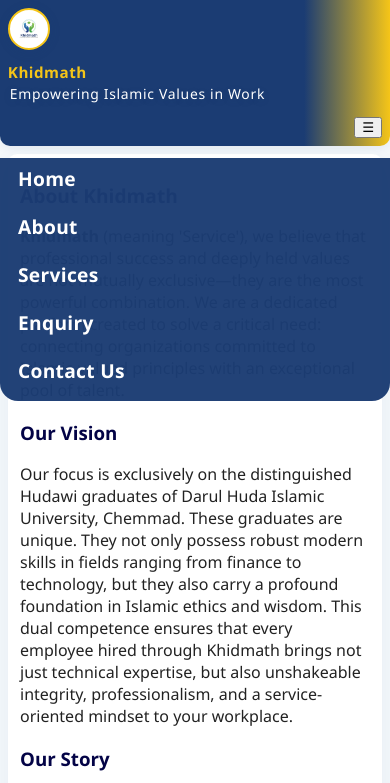
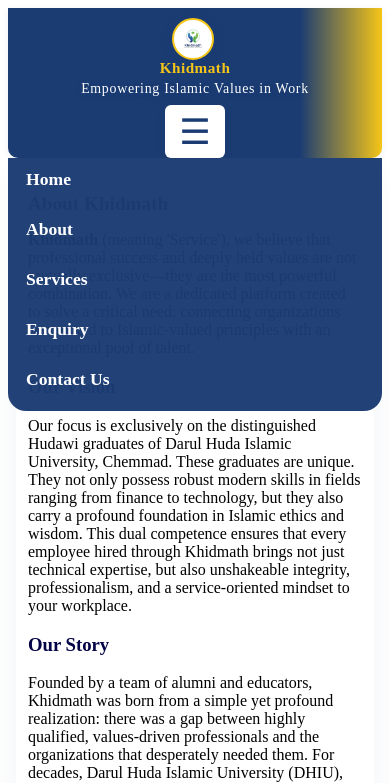
Before and after one commit to Badhushaparakkallil/Khidmath-website, a plain HTML site: page about.html in a window 390 px wide. Both pictures are taken after a click on the button "Open menu". Shown: the top 783 px of the page. Drawn offline with Linux system fonts and the light colour scheme; a script that the page names is missing.

Commit message:
Update style.css

```diff
--- a/style.css
+++ b/style.css
@@ -5,88 +5,87 @@
   --text: #222;
 }
 
-body {
-  font-family: 'Segoe UI', Arial, sans-serif;
-  background: var(--background);
-  color: var(--text);
-  margin: 0;
-  padding: 0;
-}
-
-/* Responsive Header Section */
 .main-header {
   background: linear-gradient(90deg, #1B3C73 78%, #F5C518 100%);
   box-shadow: 0 2px 8px rgba(27, 60, 115, 0.07);
-  padding: 0;
   position: relative;
   z-index: 10;
 }
 
 .header-container {
+  max-width: 1200px;
+  margin: 0 auto;
+  padding: 28px 24px 0 24px;
   display: flex;
   flex-direction: column;
-  align-items: flex-start;
-  justify-content: flex-start;
-  max-width: 1150px;
-  margin: 0 auto;
-  padding: 28px 24px 0 24px; /* Top padding for breathing room */
-  box-sizing: border-box;
+  align-items: center;
 }
 
-.header-top-row {
+.header-top {
   display: flex;
+  flex-direction: row;
   align-items: center;
+  gap: 24px;
   width: 100%;
-  gap: 18px;
+  justify-content: center;
 }
 
 .logo-link {
   display: flex;
   align-items: center;
+  flex-shrink: 0;
 }
 
 .header-logo {
-  width: 56px;
-  height: 56px;
+  width: 70px;
+  height: 70px;
   border-radius: 50%;
-  box-shadow: 0 2px 12px rgba(27, 60, 115, 0.13);
+  box-shadow: 0 2px 12px rgba(27,60,115,0.13);
   background: #fff;
   object-fit: cover;
-  margin-right: 10px;
-  border: 2px solid #F5C518;
+  margin-right: 0;
+  border: 3px solid var(--accent);
 }
 
 .header-title-block {
   display: flex;
   flex-direction: row;
   align-items: center;
-  gap: 12px;
+  gap: 20px;
 }
 
 .title-accent {
-  font-size: 2.2rem;
+  font-size: 2.7rem;
   font-weight: 800;
-  color: #F5C518;
+  color: var(--accent);
   letter-spacing: 0.5px;
+  line-height: 1;
 }
 
 .header-tagline {
-  font-size: 1.1rem;
+  font-size: 1.35rem;
   color: #fff;
   font-weight: 400;
   letter-spacing: 0.7px;
   margin-bottom: 0;
-  margin-left: 10px;
   text-shadow: 0 2px 8px rgba(27, 60, 115, 0.16);
+  line-height: 1.1;
+}
+
+.header-nav-row {
+  display: flex;
+  justify-content: center;
+  width: 100%;
+  margin-top: 34px;
+  margin-bottom: 8px;
+  position: relative;
 }
 
 .header-nav {
-  width: 100%;
   display: flex;
-  justify-content: flex-start;
+  justify-content: center;
   align-items: center;
-  gap: 42px;
-  margin-top: 24px;
+  gap: 60px;
   flex-wrap: wrap;
 }
 
@@ -94,13 +93,11 @@
   color: #fff;
   text-decoration: none;
   font-weight: 600;
-  font-size: 1.2em;
-  padding: 7px 18px;
+  font-size: 2rem;
+  padding: 8px 20px;
   border-radius: 21px;
-  background: rgba(245,197,24,0.0);
+  background: transparent;
   transition: background 0.18s, color 0.18s;
-  letter-spacing: 0.3px;
-  position: relative;
 }
 
 .nav-link:hover, .nav-link.active {
@@ -108,104 +105,100 @@
   color: #1B3C73;
 }
 
-@media (max-width: 850px) {
+.nav-toggle {
+  display: none;
+  background: #fff;
+  border: none;
+  color: var(--primary);
+  font-size: 2.2em;
+  cursor: pointer;
+  border-radius: 6px;
+  padding: 6px 14px;
+  margin-left: 12px;
+  box-shadow: 0 2px 8px rgba(27,60,115,.12);
+  position: absolute;
+  left: 0;
+  top: 0;
+}
+
+@media (max-width: 900px) {
   .header-container {
-    padding: 18px 10px 0 10px;
-    max-width: 100vw;
+    padding: 20px 8px 0 8px;
   }
-  .header-top-row {
-    flex-direction: column;
-    align-items: flex-start;
-    gap: 8px;
-  }
-  .header-title-block {
-    flex-direction: column;
-    align-items: flex-start;
-    gap: 2px;
+  .header-top {
+    gap: 14px;
   }
   .header-nav {
-    gap: 18px;
-    margin-top: 18px;
-    font-size: 1em;
+    gap: 30px;
+  }
+  .nav-link {
+    font-size: 1.2rem;
+    padding: 7px 14px;
   }
 }
 
 @media (max-width: 600px) {
-  .main-header {
-    padding: 0;
+  .header-container {
+    padding: 10px 2vw 0 2vw;
+    max-width: 100vw;
   }
-  .header-container {
-    padding: 10px 4px 0 4px;
+  .header-top {
+    flex-direction: column;
+    align-items: center;
+    gap: 10px;
   }
   .header-logo {
-    width: 38px;
-    height: 38px;
+    width: 42px;
+    height: 42px;
+    border-width: 2px;
+  }
+  .header-title-block {
+    flex-direction: column;
+    align-items: center;
+    gap: 6px;
   }
   .title-accent {
-    font-size: 1.1rem;
+    font-size: 1.35rem;
+    text-align: center;
   }
   .header-tagline {
-    font-size: 0.87em;
-    margin-left: 2px;
+    font-size: 0.96rem;
+    text-align: center;
   }
-  .header-nav {
-    gap: 12px;
-    margin-top: 12px;
-    flex-direction: column;
-    align-items: flex-start;
-  }
-}
-
-@media (max-width: 650px) {
-  .main-header {
-    border-radius: 0 0 16px 16px;
-  }
-  .header-container {
-    flex-direction: column;
-    align-items: stretch;
-    padding: 8px 2vw;
-    gap: 6px;
-  }
-  .logo-link {
-    margin-bottom: 6px;
-  }
-  .header-title-block {
-    min-width: unset;
-    margin-bottom: 4px;
-    margin-right: 0;
-  }
-  .header-logo {
-    width: 38px;
-    height: 38px;
-    margin-right: 6px;
-  }
-  .title-accent {
-    font-size: 1.1rem;
-  }
-  .header-tagline {
-    font-size: 0.87em;
+  .header-nav-row {
+    margin-top: 18px;
+    margin-bottom: 0;
   }
   .header-nav {
     flex-direction: column;
-    gap: 7px;
+    align-items: flex-start;
     width: 100%;
+    gap: 0;
+    background: rgba(27,60,115,.97);
+    border-radius: 0 0 16px 16px;
     max-height: 0;
     overflow: hidden;
-    background: rgba(27,60,115,.97);
     position: absolute;
     left: 0; right: 0;
     top: 100%;
     z-index: 99;
-    border-radius: 0 0 18px 18px;
+    transition: max-height 0.3s;
   }
   .header-nav.show {
-    max-height: 500px;
-    padding-bottom: 10px;
+    max-height: 300px;
+    padding-bottom: 12px;
+  }
+  .nav-link {
+    width: 100%;
+    text-align: left;
+    font-size: 1.1rem;
+    padding: 11px 18px;
+    border-radius: 0;
   }
   .nav-toggle {
     display: block;
-    margin-top: 6px;
-    align-self: flex-end;
+    position: static;
+    margin: 10px 0 0 0;
   }
 }
 
```
